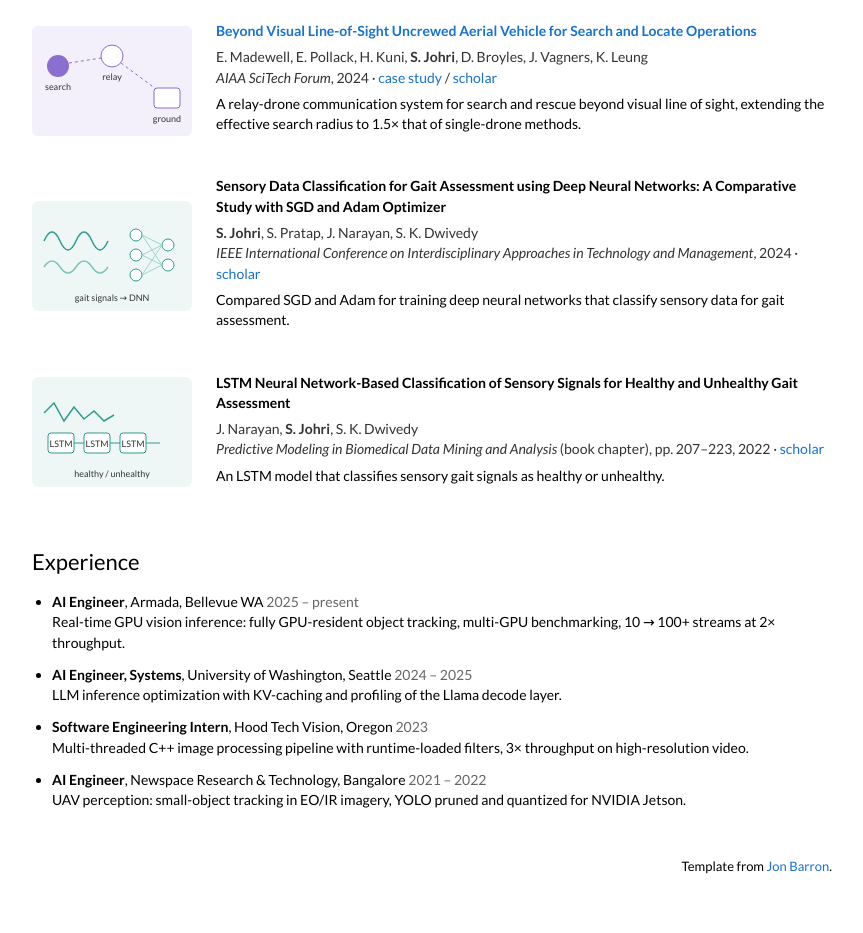
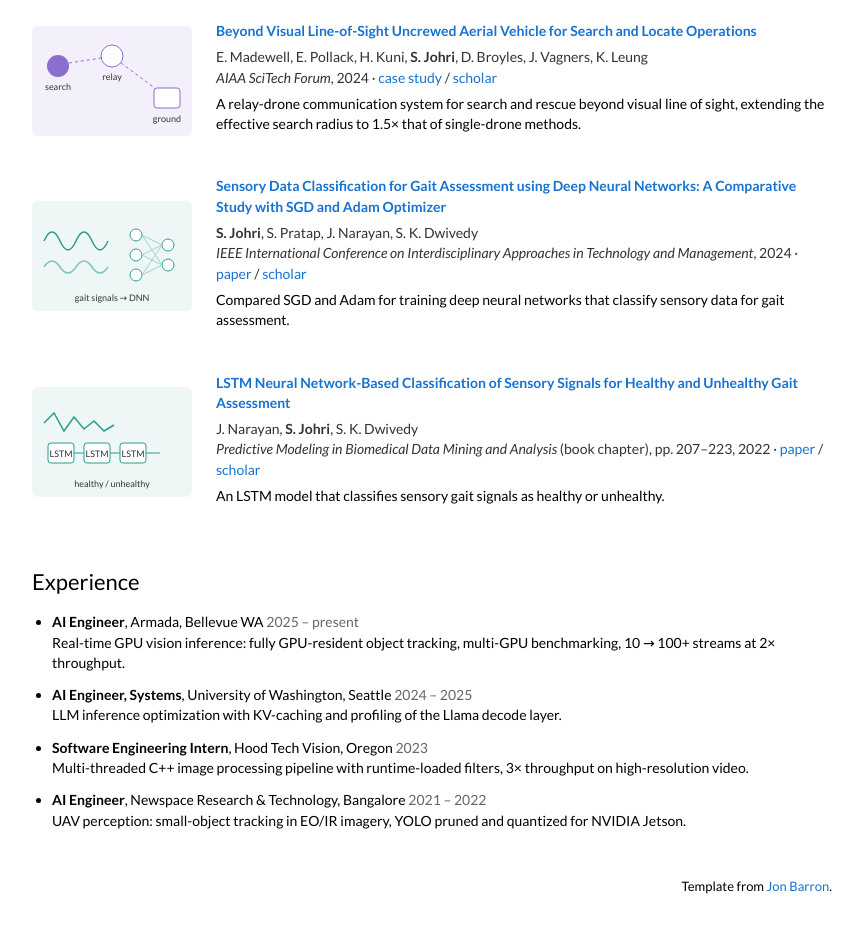
Before and after one commit to sanghamitrajohri/sanghamitrajohri.github.io, a plain HTML site: page index.html in a window 1280 px wide. Shown: the part 1312-2245 px from the top of the page, without its empty margins (208-1071 px from the left). Drawn offline with Linux system fonts and the light colour scheme.

Commit message:
Link gait paper titles to IEEE Xplore and ScienceDirect
Co-Authored-By: Claude Opus 5.5 <noreply@anthropic.com>

```diff
--- a/index.html
+++ b/index.html
@@ -166,7 +166,7 @@
   </article>
 
   <article class="item">
-    <a class="thumb" href="https://scholar.google.com/citations?user=mle4mlAAAAAJ&amp;hl=en" target="_blank" rel="noopener noreferrer" aria-label="Google Scholar profile">
+    <a class="thumb" href="https://ieeexplore.ieee.org/abstract/document/10503416/" target="_blank" rel="noopener noreferrer" aria-label="Paper on IEEE Xplore">
       <svg viewBox="0 0 160 110" role="img" aria-label="Gait sensor signals feeding a neural network">
         <rect width="160" height="110" rx="6" fill="#eef7f6"/>
         <path d="M12 40 q8 -18 16 0 t16 0 t16 0 t16 0" fill="none" stroke="#2f9c8f" stroke-width="1.5"/>
@@ -177,16 +177,16 @@
       </svg>
     </a>
     <div>
-      <span class="papertitle">Sensory Data Classification for Gait Assessment using Deep Neural Networks: A Comparative Study with SGD and Adam Optimizer</span>
+      <a href="https://ieeexplore.ieee.org/abstract/document/10503416/" class="papertitle" target="_blank" rel="noopener noreferrer">Sensory Data Classification for Gait Assessment using Deep Neural Networks: A Comparative Study with SGD and Adam Optimizer</a>
       <p class="meta"><strong>S. Johri</strong>, S. Pratap, J. Narayan, S. K. Dwivedy<br>
         <em>IEEE International Conference on Interdisciplinary Approaches in Technology and Management</em>, 2024 ·
-        <a href="https://scholar.google.com/citations?user=mle4mlAAAAAJ&amp;hl=en" target="_blank" rel="noopener noreferrer">scholar</a></p>
+        <a href="https://ieeexplore.ieee.org/abstract/document/10503416/" target="_blank" rel="noopener noreferrer">paper</a> / <a href="https://scholar.google.com/citations?user=mle4mlAAAAAJ&amp;hl=en" target="_blank" rel="noopener noreferrer">scholar</a></p>
       <p>Compared SGD and Adam for training deep neural networks that classify sensory data for gait assessment.</p>
     </div>
   </article>
 
   <article class="item">
-    <a class="thumb" href="https://scholar.google.com/citations?user=mle4mlAAAAAJ&amp;hl=en" target="_blank" rel="noopener noreferrer" aria-label="Google Scholar profile">
+    <a class="thumb" href="https://www.sciencedirect.com/science/chapter/edited-volume/pii/B978032399864200010X" target="_blank" rel="noopener noreferrer" aria-label="Chapter on ScienceDirect">
       <svg viewBox="0 0 160 110" role="img" aria-label="Sensor signal sequence feeding LSTM cells">
         <rect width="160" height="110" rx="6" fill="#eef7f6"/>
         <path d="M12 36 l10 -10 l10 18 l10 -14 l10 12 l10 -8 l10 10 l10 -6" fill="none" stroke="#2f9c8f" stroke-width="1.5"/>
@@ -197,10 +197,10 @@
       </svg>
     </a>
     <div>
-      <span class="papertitle">LSTM Neural Network-Based Classification of Sensory Signals for Healthy and Unhealthy Gait Assessment</span>
+      <a href="https://www.sciencedirect.com/science/chapter/edited-volume/pii/B978032399864200010X" class="papertitle" target="_blank" rel="noopener noreferrer">LSTM Neural Network-Based Classification of Sensory Signals for Healthy and Unhealthy Gait Assessment</a>
       <p class="meta">J. Narayan, <strong>S. Johri</strong>, S. K. Dwivedy<br>
         <em>Predictive Modeling in Biomedical Data Mining and Analysis</em> (book chapter), pp. 207–223, 2022 ·
-        <a href="https://scholar.google.com/citations?user=mle4mlAAAAAJ&amp;hl=en" target="_blank" rel="noopener noreferrer">scholar</a></p>
+        <a href="https://www.sciencedirect.com/science/chapter/edited-volume/pii/B978032399864200010X" target="_blank" rel="noopener noreferrer">paper</a> / <a href="https://scholar.google.com/citations?user=mle4mlAAAAAJ&amp;hl=en" target="_blank" rel="noopener noreferrer">scholar</a></p>
       <p>An LSTM model that classifies sensory gait signals as healthy or unhealthy.</p>
     </div>
   </article>
```
